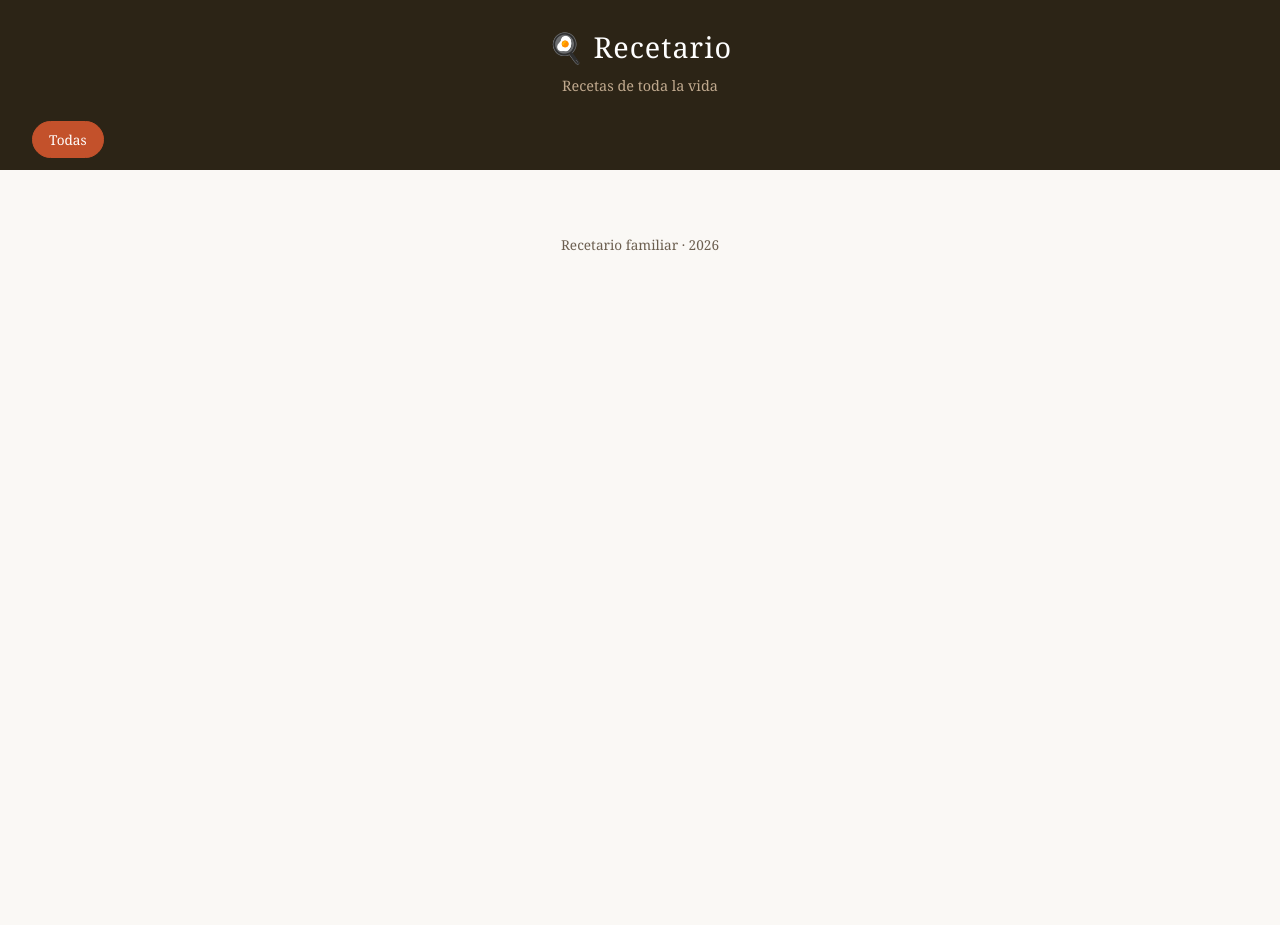
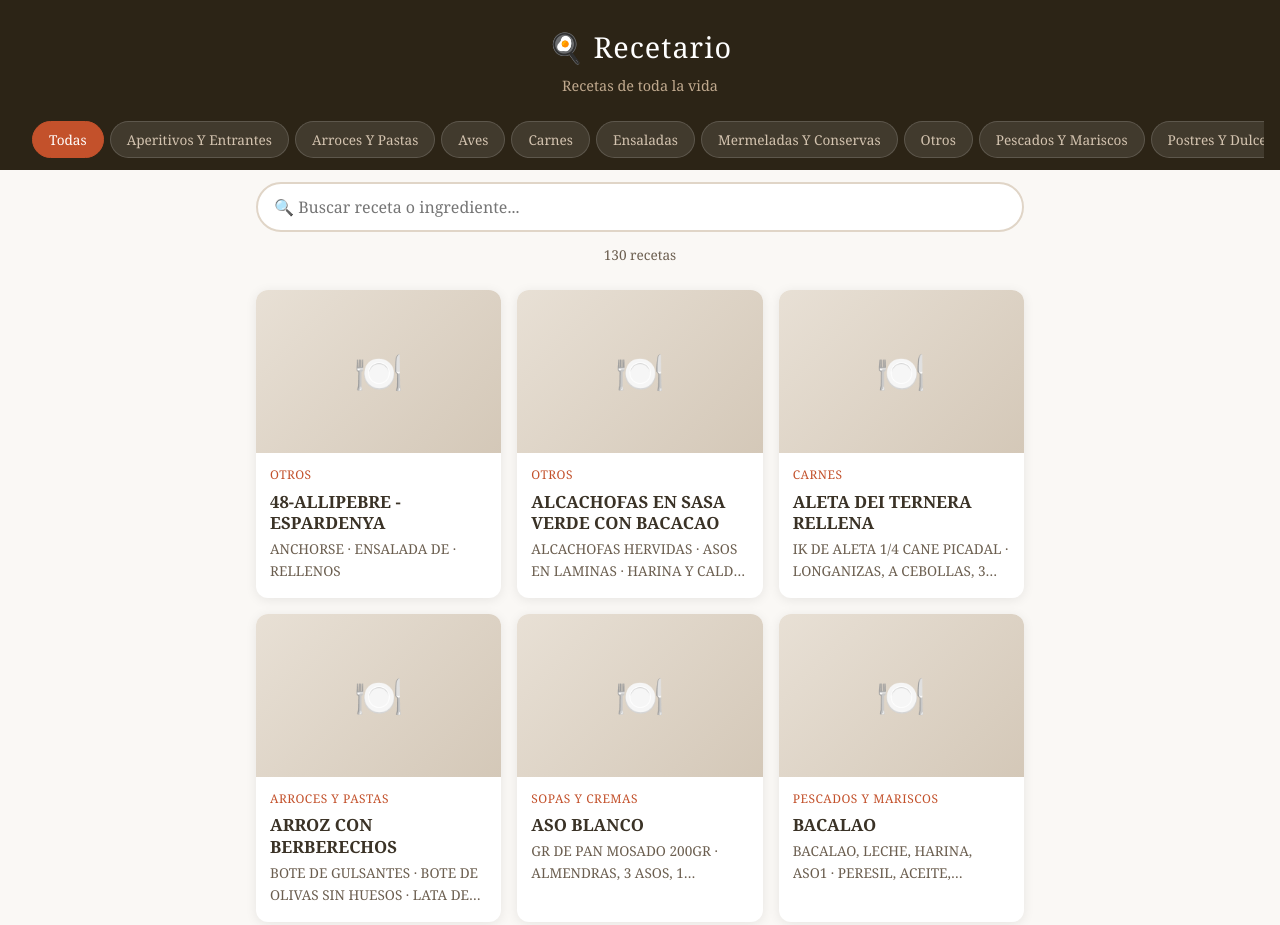
Before and after one commit to luismiguel1977/Recetario, a plain HTML site: page index.html in a window 1280 px wide. Shown: the top 925 px of the page. Before the commit the page ends 800 px from the top, so only its background shows below. Drawn offline with Linux system fonts and the light colour scheme.

Commit message:
Arreglado JS, HTML completo con busqueda y recetas

```diff
--- a/index.html
+++ b/index.html
@@ -16,6 +16,10 @@
             <button class="nav-btn active" data-cat="todas">Todas</button>
         </nav>
     </header>
+    <div class="search-bar">
+        <input type="text" id="search-input" placeholder="🔍 Buscar receta o ingrediente...">
+    </div>
+    <div id="recipe-count" class="recipe-count">Cargando...</div>
     <main id="recipe-grid"></main>
     <footer><p>Recetario familiar · 2026</p></footer>
     <script src="js/app.js"></script>
--- a/js/app.js
+++ b/js/app.js
@@ -1,28 +1,128 @@
 document.addEventListener("DOMContentLoaded", function() {
+    const grid = document.getElementById("recipe-grid");
+    if (!grid) return;
+
+    let allRecipes = [];
+    let currentCat = "todas";
+    let searchTerm = "";
+
     fetch("data/recipes.json")
-        .then(response => response.json())
+        .then(r => r.json())
         .then(recipes => {
-            const recipeList = document.getElementById("recipe-list");
-            recipes.forEach(recipe => {
-                const card = document.createElement("div");
-                card.classList.add("recipe-card");
+            allRecipes = recipes;
+            renderNav(recipes);
+            renderRecipes(recipes);
+        });
 
-                let imageUrl = recipe.image_url || "#"; // Placeholder if no image assigned
-                if (!imageUrl.startsWith("http") && imageUrl !== "#") {
-                    // Assume relative path if not http
-                    imageUrl = `./images/${imageUrl}`;
-                }
+    function renderNav(recipes) {
+        const cats = new Set();
+        recipes.forEach(r => cats.add(r.category));
+        const nav = document.getElementById("main-nav");
+        const sorted = ["todas", ...Array.from(cats).sort()];
+        nav.innerHTML = "";
+        sorted.forEach(cat => {
+            const btn = document.createElement("button");
+            btn.className = "nav-btn" + (cat === "todas" ? " active" : "");
+            btn.dataset.cat = cat;
+            btn.textContent = formatCat(cat);
+            btn.addEventListener("click", () => {
+                document.querySelectorAll(".nav-btn").forEach(b => b.classList.remove("active"));
+                btn.classList.add("active");
+                currentCat = cat;
+                renderRecipes(allRecipes);
+            });
+            nav.appendChild(btn);
+        });
+    }
 
-                card.innerHTML = `
-                    <h2>${recipe.title}</h2>
-                    <img src="${imageUrl}" alt="${recipe.title}">
-                    <h3>Ingredientes:</h3>
-                    <ul>${recipe.ingredients.map(ing => `<li>${ing}</li>`).join("")}</ul>
-                    <h3>Preparación:</h3>
-                    <ol>${recipe.preparation.map(step => `<li>${step}</li>`).join("")}</ol>
-                    ${recipe.notes ? `<p><strong>Notas:</strong> ${recipe.notes}</p>` : ""}
-                `;
-                recipeList.appendChild(card);
+    function formatCat(cat) {
+        if (cat === "todas") return "Todas";
+        return cat.replace(/-/g, " ").replace(/\b\w/g, l => l.toUpperCase());
+    }
+
+    function renderRecipes(recipes) {
+        let filtered = recipes;
+        if (currentCat !== "todas") {
+            filtered = filtered.filter(r => r.category === currentCat);
+        }
+        if (searchTerm) {
+            const q = searchTerm.toLowerCase();
+            filtered = filtered.filter(r =>
+                r.title.toLowerCase().includes(q) ||
+                r.ingredients.some(i => i.toLowerCase().includes(q))
+            );
+        }
+
+        document.getElementById("recipe-count").textContent = filtered.length + " recetas";
+
+        if (filtered.length === 0) {
+            grid.innerHTML = `<p style="grid-column:1/-1;text-align:center;color:var(--text-light);padding:40px;">No hay recetas que mostrar.</p>`;
+            return;
+        }
+
+        grid.innerHTML = filtered.map(r => {
+            const imgHtml = r.image
+                ? `<img class="card-img" src="images/${r.image}" alt="${r.title}" loading="lazy" onerror="this.style.display='none';this.nextElementSibling.style.display='flex'">`
+                : "";
+            const placeholderHtml = r.image
+                ? `<div class="card-img-placeholder" style="display:none">🍽️</div>`
+                : `<div class="card-img-placeholder">🍽️</div>`;
+            const preview = r.ingredients.slice(0, 3).join(" · ");
+            return `
+                <article class="recipe-card" data-slug="${r.slug}">
+                    ${imgHtml}${placeholderHtml}
+                    <div class="card-body">
+                        <div class="card-category">${formatCat(r.category)}</div>
+                        <h2>${r.title}</h2>
+                        <div class="card-preview">${preview}</div>
+                    </div>
+                </article>
+            `;
+        }).join("");
+
+        // Click → modal
+        document.querySelectorAll(".recipe-card").forEach(card => {
+            card.addEventListener("click", () => {
+                const slug = card.dataset.slug;
+                const recipe = allRecipes.find(r => r.slug === slug);
+                if (recipe) openModal(recipe);
             });
         });
+    }
+
+    // Search
+    const searchInput = document.getElementById("search-input");
+    if (searchInput) {
+        searchInput.addEventListener("input", () => {
+            searchTerm = searchInput.value.trim();
+            renderRecipes(allRecipes);
+        });
+    }
+
+    // Modal
+    function openModal(r) {
+        const existing = document.querySelector(".modal-overlay");
+        if (existing) existing.remove();
+
+        const overlay = document.createElement("div");
+        overlay.className = "modal-overlay";
+        overlay.innerHTML = `
+            <div class="modal-content">
+                <button class="modal-close">&times;</button>
+                ${r.image ? `<img class="modal-img" src="images/${r.image}" alt="${r.title}" onerror="this.style.display='none';this.nextElementSibling.style.display='flex'">` : ""}
+                ${r.image ? `<div class="modal-img-placeholder" style="display:none">🍽️</div>` : `<div class="modal-img-placeholder">🍽️</div>`}
+                <div class="modal-body">
+                    <h2>${r.title}</h2>
+                    <h3>Ingredientes</h3>
+                    <ul>${r.ingredients.map(i => `<li>${i}</li>`).join("")}</ul>
+                    <h3>Preparación</h3>
+                    <ol>${r.preparation.map(s => `<li>${s}</li>`).join("")}</ol>
+                </div>
+            </div>
+        `;
+        document.body.appendChild(overlay);
+
+        overlay.querySelector(".modal-close").addEventListener("click", () => overlay.remove());
+        overlay.addEventListener("click", e => { if (e.target === overlay) overlay.remove(); });
+    }
 });
```
